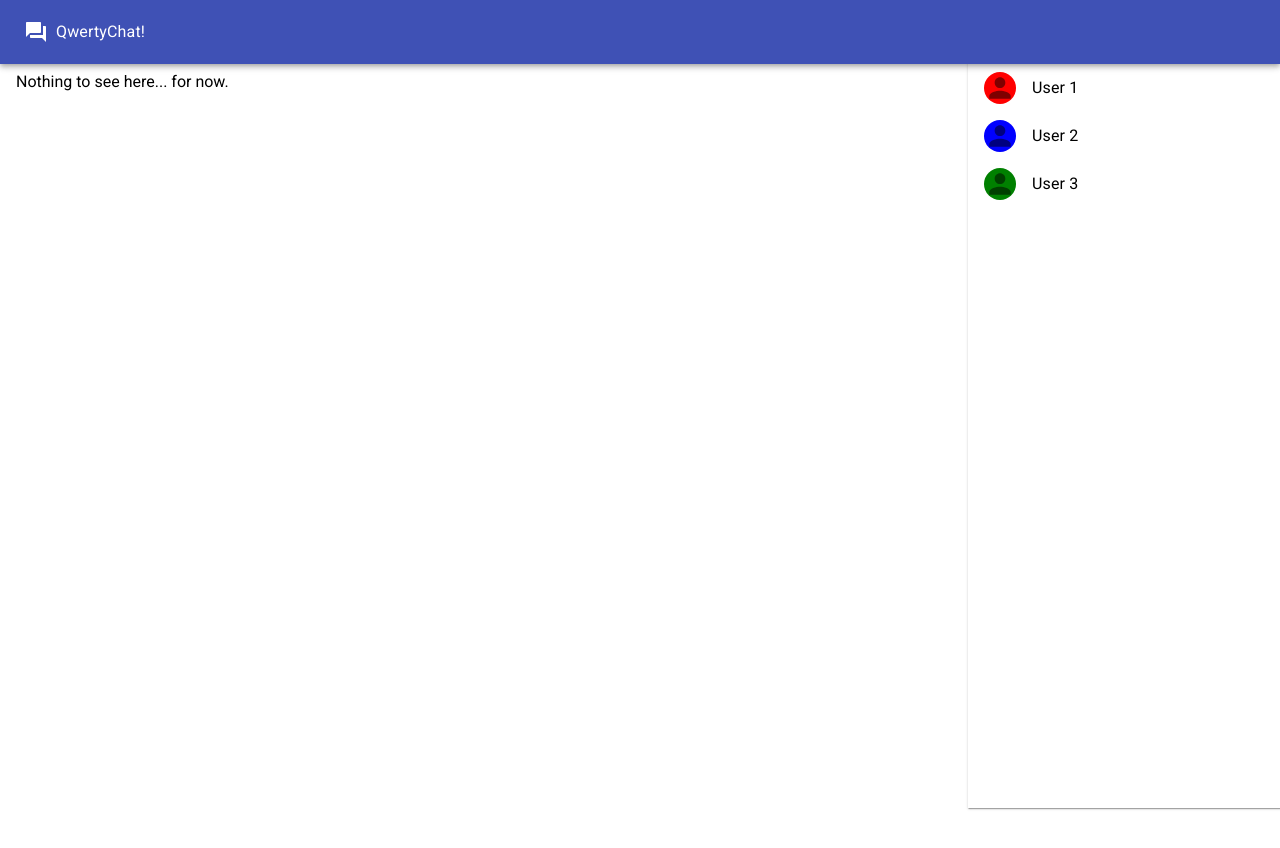
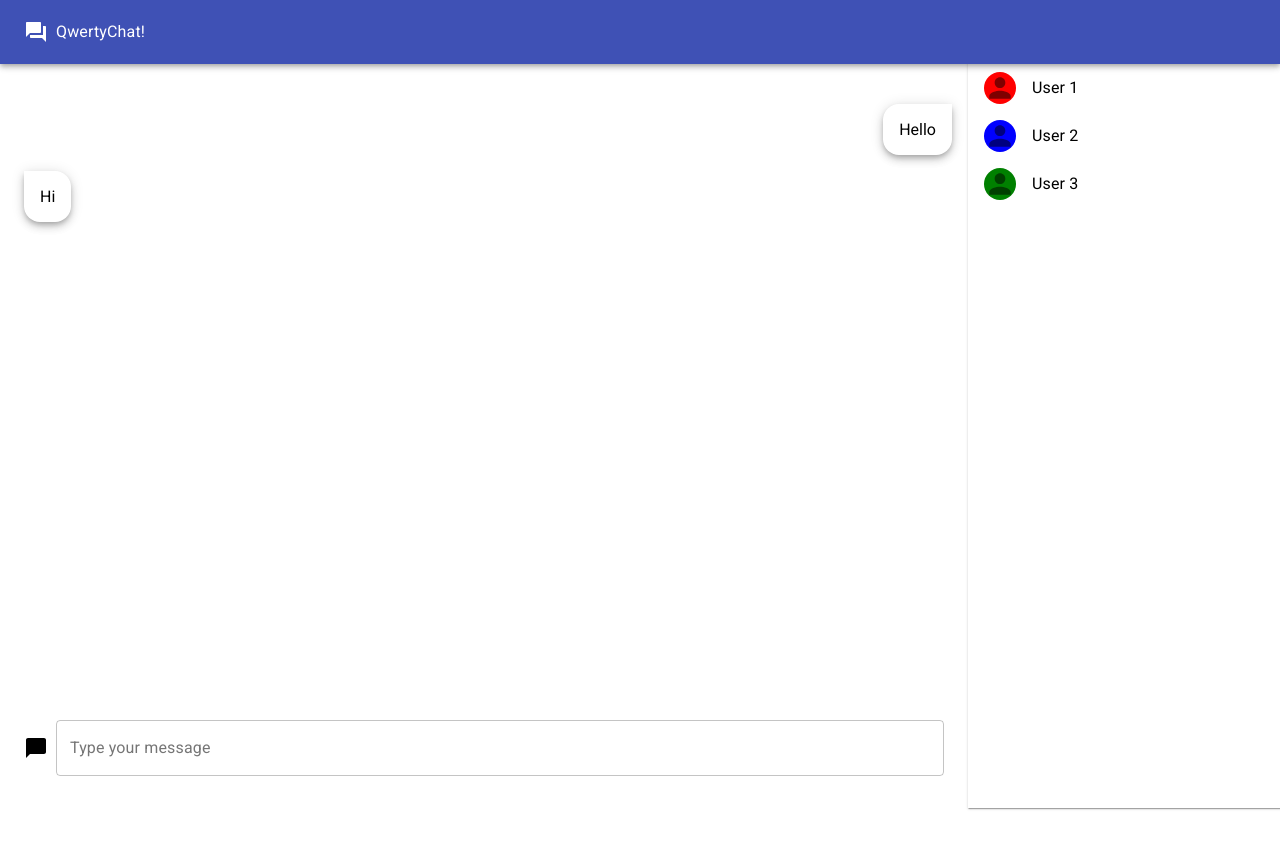
Before and after one commit to ThalesQwerty/socketio-chat, a React (Create React App) app: page / in a window 1280 px wide. Shown: the top 848 px of the page. Built offline with nearby package versions, Linux system fonts and the light colour scheme.

Commit message:
Show and write messages into chat (still very basic)

```diff
--- /dev/null
+++ b/src/components/chat/Message.jsx
@@ -0,0 +1,34 @@
+import React from "react";
+
+import {
+    Box
+} from "@material-ui/core";
+
+const styles = {
+    received: {
+        borderRadius: '1rem',
+        borderTopLeftRadius: 0,
+        maxWidth: '60%',
+        textAlign: 'left',
+    },
+    sent: {
+        borderRadius: '1rem',
+        borderTopRightRadius: 0,
+        maxWidth: '60%',
+        textAlign: 'right',
+    },
+}
+
+export default (props) =>
+<>
+    <div style={{
+        display: 'flex',
+        width: '100%',
+        justifyContent: props.info.type == 'sent' ? 'flex-end' : 'flex-start',
+        marginTop: '1rem'
+    }}>
+        <Box boxShadow={5} padding='1rem' style={styles[props.info.type] || {}}>
+            {props.children}
+        </Box>
+    </div>
+</>
--- /dev/null
+++ b/src/components/chat/Messages.jsx
@@ -0,0 +1,38 @@
+import React from "react";
+
+import Message from "./Message";
+
+class Messages extends React.Component {
+    constructor(props) {
+        super(props);
+    }
+
+    printMessages(messages) {
+        const list = [];
+
+        for (let i = 0; i < messages.length; i++) {
+            const message = messages[i];
+
+            list.push(
+                <Message info={message.attributes}>
+                    {message.content}
+                </Message>
+            );
+        }
+
+        return list;
+    }
+
+    render() {
+        return (
+            <div style={{ flexGrow: '1', width: '100%', display: 'flex', flexDirection: 'column', justifyContent: 'flex-start' }}>
+                {
+                    this.printMessages(this.props.messages)
+                }
+            </div>
+        );
+    }
+}
+
+
+export default Messages;
--- /dev/null
+++ b/src/components/chat/TextInput.jsx
@@ -0,0 +1,21 @@
+import React from "react";
+
+import {
+    Typography,
+    Grid,
+    TextField
+} from "@material-ui/core";
+
+import {
+    ChatBubble as ChatBubbleIcon
+} from "@material-ui/icons";
+
+export default (props) =>
+    <Grid container spacing={1} alignItems="stretch" style={{ width: '100%' }}>
+        <Grid item style={{ display: 'flex', alignItems: 'center' }}>
+            <ChatBubbleIcon />
+        </Grid>
+        <Grid item style={{ flexGrow: 1 }}>
+            <TextField id="input-with-icon-grid" label="Type your message" style={{ width: '100%' }} variant="outlined" onKeyDown={props.onEnter} />
+        </Grid>
+    </Grid>
--- a/src/components/layout/Main.jsx
+++ b/src/components/layout/Main.jsx
@@ -2,12 +2,75 @@ import React from "react";
 
 import {
     Typography,
-    Grid
+    Grid,
+    TextField
 } from "@material-ui/core";
 
-export default () =>
-<>
-    <Grid item xl={10} lg={9} md={8} sm={7} xs={6} className='Layout'>
-        Nothing to see here... for now.
-    </Grid>
-</>
+import Messages from "../chat/Messages";
+import TextInput from "../chat/TextInput";
+
+var messages = [
+    {
+        attributes: {
+            type: 'sent',
+        },
+        content: 'Hello'
+    },
+    {
+        attributes: {
+            type: 'received',
+        },
+        content: 'Hi'
+    }
+];
+
+
+class Main extends React.Component {
+    constructor(props) {
+        super(props);
+
+        this.state = {
+            messages: messages
+        };
+    }
+
+    newMessage = (e) => {
+        if (e.keyCode == 13) {
+            const message = {
+                attributes: {
+                    type: 'sent'
+                },
+                content: e.target.value
+            };
+
+            let newArray = this.state.messages.slice(0);
+            newArray.push(message);
+
+            e.target.value = "";
+
+            this.setState({
+                messages: newArray
+            }, () => console.log(this.state)
+            );
+
+        }
+    }
+
+    render() {
+        return (
+            <Grid item xl={10} lg={9} md={8} sm={7} xs={6} style={{ paddingTop: '4rem', paddingBottom: '3rem' }}>
+                <div style={{
+                    display: 'flex',
+                    flexDirection: 'column',
+                    height: '100%',
+                    padding: '1rem'
+                }}>
+                    <Messages messages={this.state.messages} />
+                    <TextInput onEnter={this.newMessage} />
+                </div>
+            </Grid>
+        );
+    }
+}
+
+export default Main;
```
Also changed, not shown: src/pages/Chat.jsx (+6 -6 lines).
